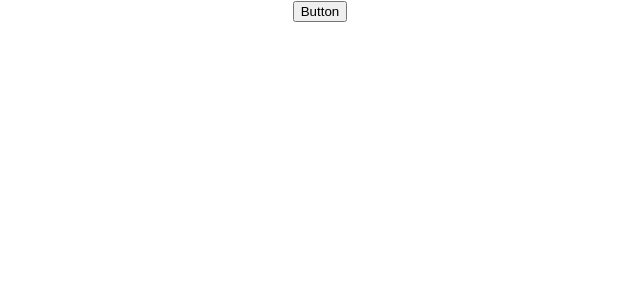
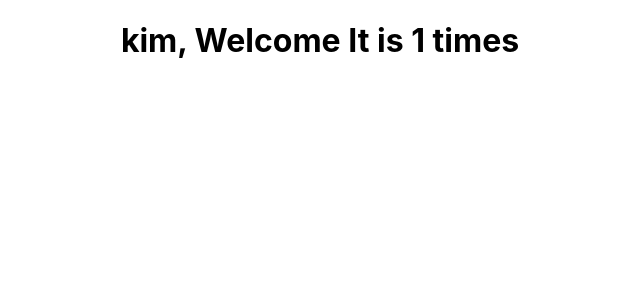
Before and after one commit to Kim-yongbeom/React, a React (Create React App) app in the folder React_practice/my-app/: page / in a window 1280 px wide. Shown: the top 300 px of the page, without its empty margins (320-960 px from the left). Built offline with nearby package versions, Linux system fonts and the light colour scheme.

Commit message:
조건부 렌더링

```diff
--- a/React_practice/my-app/src/App.js
+++ b/React_practice/my-app/src/App.js
@@ -1,6 +1,7 @@
-import logo from './logo.svg';
+// import logo from './logo.svg';
 import './App.css';
-import Event from './components/2-7.Event/Event'
+// import Event from './components/2-7.Event/Event'
+import Condition from './components/2-8.ConditionalRendering/Condition';
 // import Composition from './components/2-4.Props/Composition';
 // import ClassComponent from './components/2-5.State/ClassComponent';
 // import ClassComponent2 from './components/2-6.LifeCycle/ClassComponent';
@@ -9,7 +10,8 @@ import Event from './components/2-7.Event/Event'
 function App() {
   return (
     <div className="App">
-      <Event/>
+      <Condition/>
+      {/* <Event/> */}
       {/* <ClassComponent2 /> */}
       {/* <FunctionalComponent/> */}
       {/* <ClassComponent/> */}
--- /dev/null
+++ b/React_practice/my-app/src/components/2-8.ConditionalRendering/Condition.jsx
@@ -0,0 +1,29 @@
+import React from 'react'
+
+function UserGreeting(props) {
+  // props에 name이 있다면 props.name + ',' 보여줌
+  // 없다면 아예 보이질 않음
+  return <h1>{props.name && `${props.name},`} Welcome {props.count ? `It is ${props.count} times` : null}</h1>
+}
+
+function GuestGreeting(props){
+  return <h1>Please sign up</h1>
+}
+
+function Greeting(props) {
+  // if(props.isLoggedIn) {
+  //   return <UserGreeting name="kim" count={0}/>
+  // }
+  // return <GuestGreeting/>
+  // 같은 코드
+  return props.isLoggedIn ? <UserGreeting name="kim" count={1}/> : <GuestGreeting/>
+}
+
+export default function Condition() {
+  const isLoggedIn = true;
+  return (
+    <div>
+      <Greeting isLoggedIn={isLoggedIn}/>
+    </div>
+  )
+}
```
